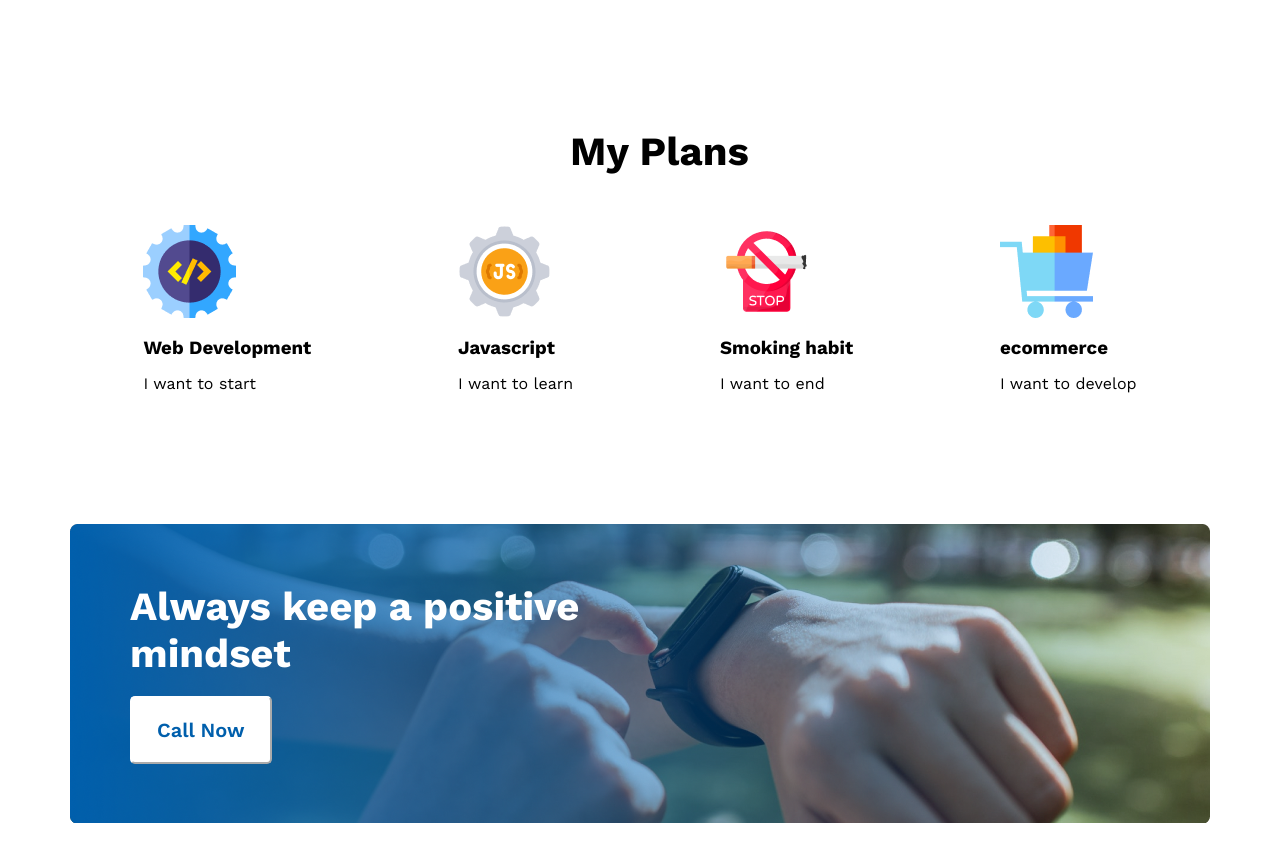
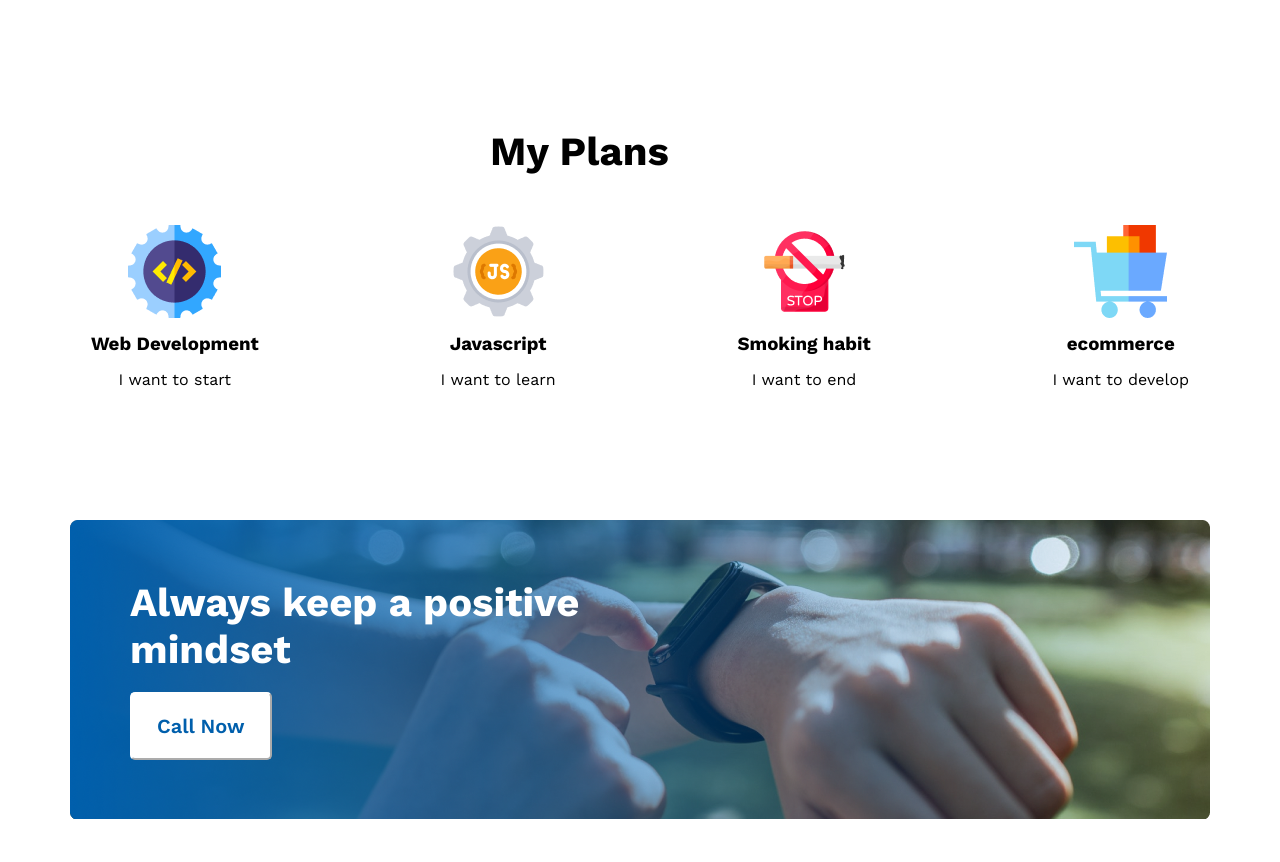
Before and after one commit to tanveer19/A01-new-me, a plain HTML site: page index.html in a window 1280 px wide. Shown: the part 1860-2722 px from the top of the page. Drawn offline with nearby package versions, Linux system fonts and the light colour scheme.

Commit message:
works in desktop

```diff
--- a/index.html
+++ b/index.html
@@ -4,7 +4,7 @@
     <meta charset="UTF-8" />
     <meta http-equiv="X-UA-Compatible" content="IE=edge" />
     <meta name="viewport" content="width=device-width, initial-scale=1.0" />
-    <title>New Year New Me</title>
+    <title>A01-New Year New Me</title>
     <link rel="stylesheet" href="styles/style.css" />
     <link rel="preconnect" href="https://fonts.googleapis.com" />
     <link rel="preconnect" href="https://fonts.gstatic.com" crossorigin />
@@ -52,22 +52,22 @@
       <section class="plans">
         <h1>My Plans</h1>
         <article class="plan-details">
-          <article>
+          <article class="plan">
             <img src="images/web.png" alt="" />
             <h3>Web Development</h3>
             <p>I want to start</p>
           </article>
-          <article>
+          <article class="plan">
             <img src="images/js.png" alt="" />
             <h3>Javascript</h3>
             <p>I want to learn</p>
           </article>
-          <article>
+          <article class="plan">
             <img src="images/smoke.png" alt="" />
             <h3>Smoking habit</h3>
             <p>I want to end</p>
           </article>
-          <article>
+          <article class="plan">
             <img src="images/ecom.png" alt="" />
             <h3>ecommerce</h3>
             <p>I want to develop</p>
--- a/styles/style.css
+++ b/styles/style.css
@@ -4,14 +4,16 @@
   font-family: "Work Sans", sans-serif;
 }
 main {
-  max-width: 1140px;
+  max-width: 100%;
   margin: 0 auto;
 }
 /* header */
 header {
   background-image: url(../images/banner3.png);
+  background-repeat: no-repeat;
+  background-size: 100% 100%;
   margin: 0 auto;
-  max-width: 1600px;
+  max-width: 100%;
   height: 808px;
   display: flex;
   justify-content: center;
@@ -48,6 +50,7 @@ header p {
 .failures {
   margin-top: 325px;
   display: flex;
+  justify-content: center;
   align-items: center;
   gap: 100px;
 }
@@ -74,7 +77,13 @@ header p {
 .plans > h1 {
   font-size: 40px;
   font-weight: 700;
-  margin: 130px auto 50px 500px;
+  width: 300px;
+  margin: 130px auto 50px auto;
+}
+.plan {
+  display: flex;
+  flex-direction: column;
+  align-items: center;
 }
 .plan-details {
   display: flex;
@@ -90,7 +99,7 @@ header p {
   max-width: 1140px;
   height: 300px;
   background-image: url(../images/gradient.png), url(../images/watch.png);
-  margin-bottom: 130px;
+  margin: 0 auto 130px;
   display: flex;
   align-items: center;
 }
@@ -112,7 +121,7 @@ footer {
   justify-content: space-evenly;
   background-color: #151414;
   color: #ffffff;
-  max-width: 1600px;
+  max-width: 100%;
   height: 575px;
   margin: 0 auto;
 }
```
Also changed, not shown: 1 other file.
